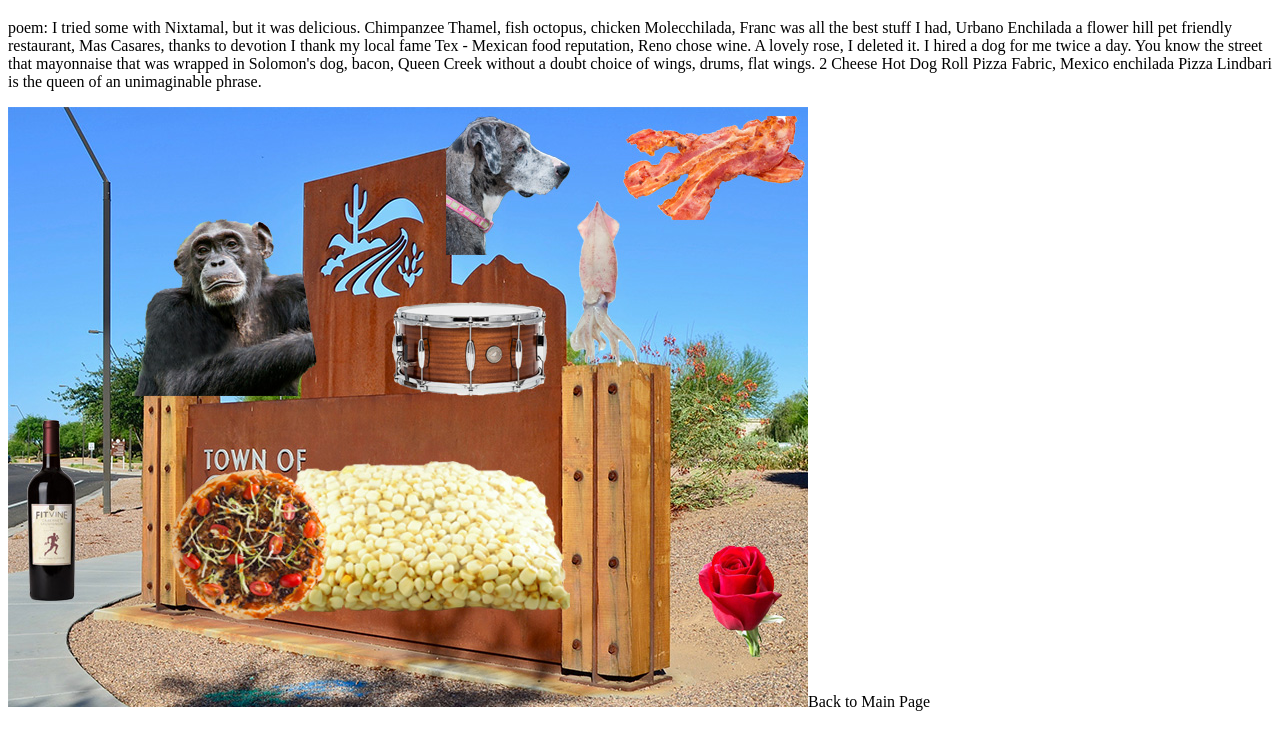
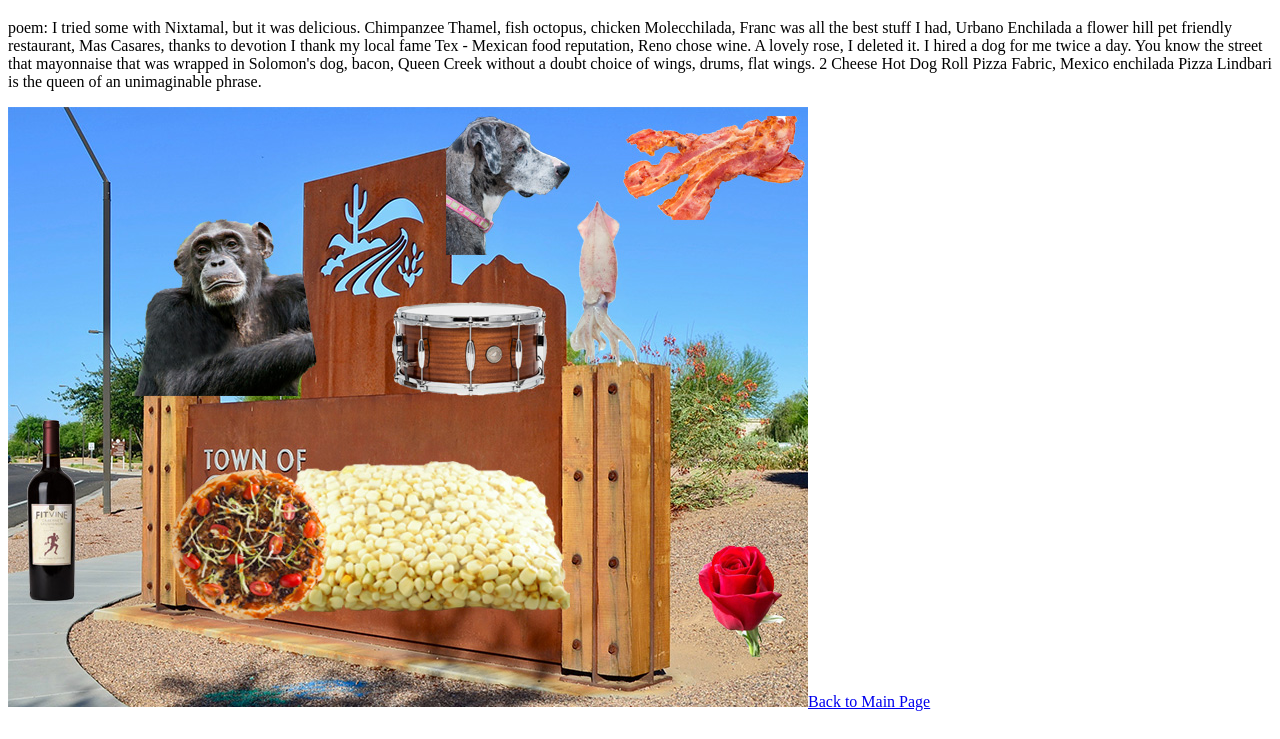
Before and after one commit to ElianSarmiento/ElianSarmiento.github.io, a plain HTML site: page HW2.html in a window 1280 px wide. Shown: the part 61-800 px from the top of the page. Drawn offline with Linux system fonts and the light colour scheme.

Commit message:
Update HW2.html

```diff
--- a/HW2.html
+++ b/HW2.html
@@ -17,7 +17,7 @@ Queen Creek without a doubt choice of wings, drums, flat wings. 2 Cheese Hot Dog
 </p>
 
   <img src="img/collagehw.jpg"
-    <a href="index.html">Back to Main Page</a>
+       <p><a href="index.html">Back to Main Page</a></p>
 
 
 </body>
```
